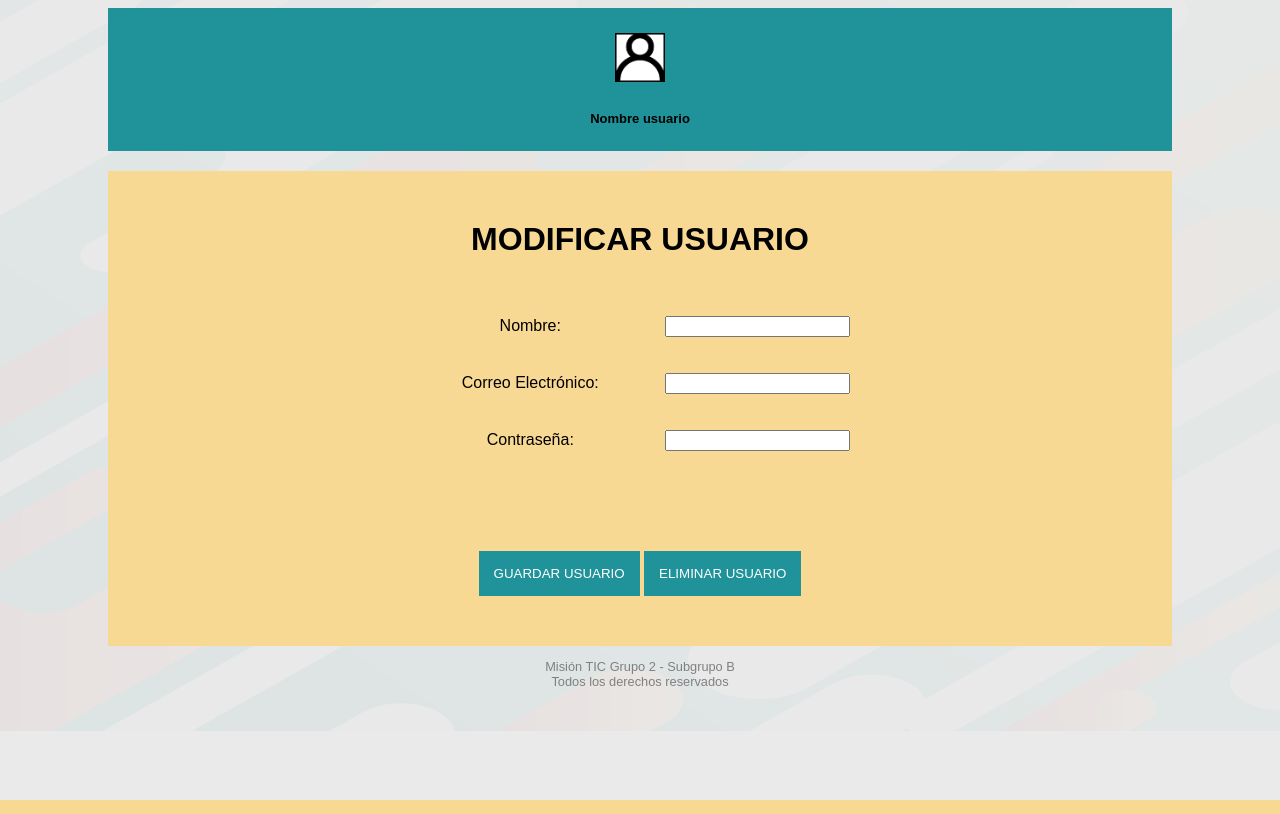
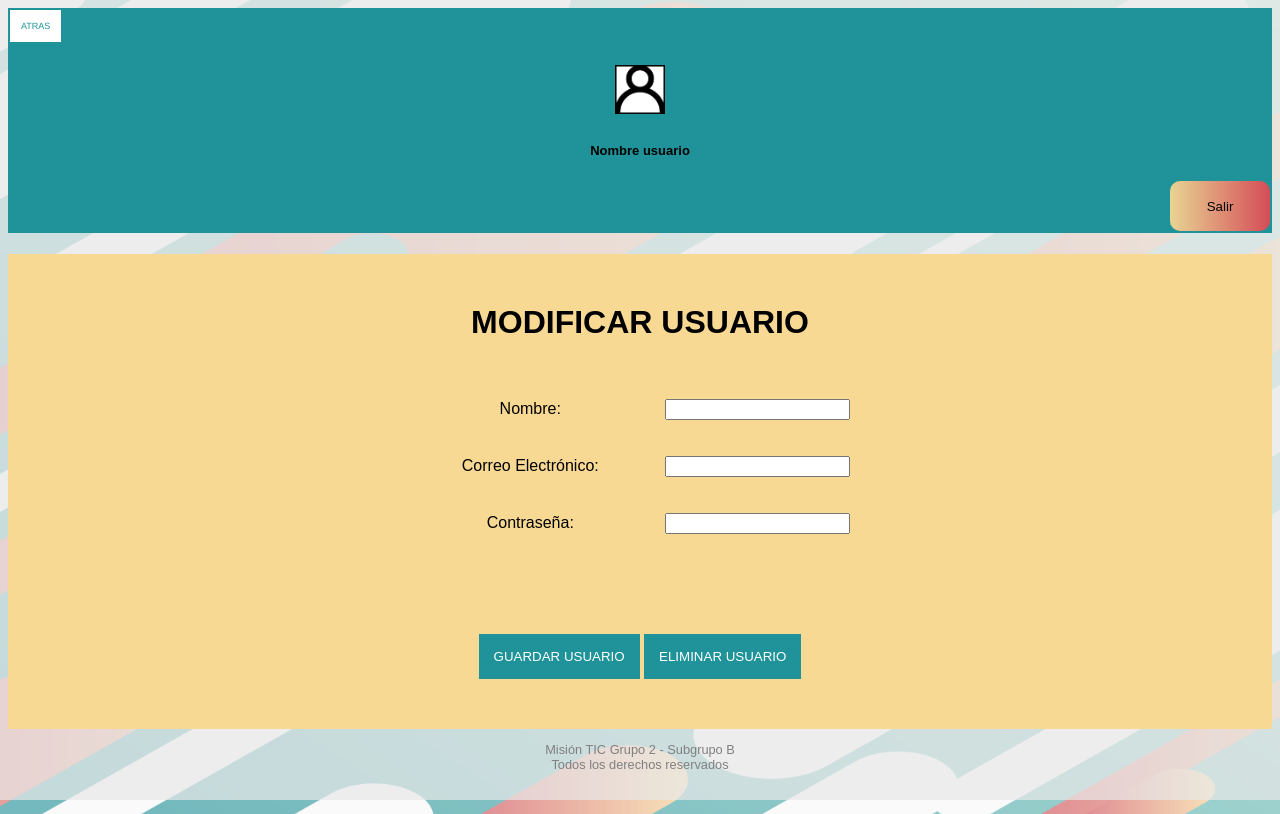
Before and after one commit to pmadrid/Backend_InventoryApp, a Flask app: page /mod-usuario in a window 1280 px wide. Run offline with Flask 2, Linux system fonts and the light colour scheme.

Commit message:
Arreglos front-end

```diff
--- a/static/Resources/CSS/mystyle.css
+++ b/static/Resources/CSS/mystyle.css
@@ -19,9 +19,9 @@
   display: block;
   background-color: rgba(232, 232, 232, 0.7);
   width: 100%;
-  height: 100vh;
+  height: 100%;
   content: "";
-  position: absolute;
+  position: fixed;
   top: 0;
   left: 0;
   z-index: -1;
@@ -34,8 +34,9 @@
 
 .login-page {
     background:var(--color-principal); /* fallback for old browsers */
+    position: relative;
     padding: 130px 0 100px;
-    margin: auto;
+    margin: 0 auto 0 auto;
     min-height: 300px;
     box-shadow: 0 0 20px 0 rgba(0, 0, 0, 0.2), 0 5px 5px 0 rgba(0, 0, 0, 0.24);
 }
@@ -50,8 +51,9 @@
   box-shadow: 0 0 20px 0 rgba(0, 0, 0, 0.2), 0 5px 5px 0 rgba(0, 0, 0, 0.24);
 }
 .form, .main-menu.m-container {
-  box-shadow: 0 0 20px 0 rgba(0, 0, 0, 0.2), 0 5px 5px 0 rgba(0, 0, 0, 0.24);
+  box-shadow: 0 0 20px 0 rgba(0, 0, 0, 0.5), 0 5px 5px 0 rgba(0, 0, 0, 0.24);
 }
+
 .form input, .main-menu input {
   outline: 0;
   background: #f2f2f2;
@@ -181,14 +183,56 @@
     text-align: center;
 }
 
-/*Boton salida*/
+/*Botones salida*/
+
+.boton1 {
+  border: 1px solid #FFFFFF; /*anchura, estilo y color borde*/
+  padding: 10px; /*espacio alrededor texto*/
+  background-color: #FFFFFF; /*color botón*/
+  color: #1F9399; /*color texto*/
+  text-decoration: none; /*decoración texto*/
+  text-transform: uppercase; /*capitalización texto*/
+  font-family: 'Helvetica', sans-serif; /*tipografía texto*/
+  cursor: pointer;
+  font-size: xx-small;
+}
+.boton1:before {
+    content: "";
+    position: absolute;
+    z-index: -1;
+    top: 0;
+    left: 0;
+    right: 0;
+    bottom: 0;
+    background: #B7ecd6;
+    border-radius: 100%;
+    -webkit-transform: scale(0);
+    transform: scale(0);
+    -webkit-transition-property: transform;
+    transition-property: transform;
+    -webkit-transition-duration: 0.3s;
+    transition-duration: 0.3s;
+    -webkit-transition-timing-function: ease-out;
+    transition-timing-function: ease-out;
+  }
+  .boton1:hover, .boton1:focus, .boton1:active {
+    color: red;
+  }
+  .boton1:hover:before, .boton1:focus:before, .boton1:active:before {
+    -webkit-transform: scale(2);
+    transform: scale(2);
+  }
+
+.salir-posición {
+  justify-content: flex-end;
+  display: flex;
+}
+
 header .salir {
     width: 100px;
     height: 50px;
-    box-align: left;
     border: none;
     border-radius: 10px;
-    vertical-align: middle;
     -webkit-transform: perspective(1px) translateZ(0);
     transform: perspective(1px) translateZ(0);
     box-shadow: 0 0 1px rgba(0, 0, 0, 0);
@@ -220,7 +264,7 @@
     transition-timing-function: ease-out;
   }
   .salir:hover, .salir:focus, .salir:active {
-    color: white;
+    color: red;
   }
   .salir:hover:before, .salir:focus:before, .salir:active:before {
     -webkit-transform: scale(2);
@@ -259,7 +303,9 @@
 }
 
 .card img {
-    max-width: 100%;
+    width: 300px;
+    height: 300px;
+    object-fit: cover;
     border-radius: 5px;
 }
 
@@ -318,13 +364,9 @@
 .producto1-unidad label{
     display: inline-block;
     width: 25%;
-    height: 50%;
-    text-align: center;
-    align-items: center;
     border-radius: 5px;
     background-color: rgb(251,217,147);
-    padding-top: 2%;
-    padding-bottom: 2.5%;
+    padding: 15px;
 
 }
 
@@ -420,9 +462,8 @@
 }
 header h1::before{
     display: block;
-    background-color: rgba(232, 232, 232, 0.7);
     width: 100%;
-    height: 100vh;
+    height: 100%;
     content: "";
     position: absolute;
     top: 0;
@@ -448,8 +489,7 @@
 .gest-usuariosj{
     background-color:  #f8d993;
     padding: 5xp ;
-    margin-left: 100px;
-    margin-right: 100px;
+    margin:auto;
 }
 
 
@@ -459,10 +499,11 @@
     margin-right: 200px;
 }
 
-.formj{text-align:center;
+.formj{
+    text-align:center;
 }
-.listaUsuariosj{text-align:center;
-
+.listaUsuariosj{
+    text-align:center;
 }
 .cajaj{
     margin-left: 200px;
@@ -519,3 +560,83 @@
 .labelj{
     width: 200px;
 }
+
+/*Usuario autenticado*/
+
+div.contenedor2 {
+    background-color:#F8D993;
+    padding:180px;
+    margin-top:7%;
+}
+.logedF2{
+    background: #1F9399;
+    height:  100px;
+    margin-left: 10px;
+    margin-right: 10px;
+    margin-bottom: -1px;
+}
+
+
+
+.centradoF2{
+    text-align:center;
+    padding:10px;}
+    center:margin:16px 0;}
+
+.logoF2{
+    padding-bottom: 1px ;
+}
+.usuarioF2{
+    font-size: small;
+    margin-top: -35px ;
+}
+
+.formF2{
+    position:fixed;
+    top:37%;
+    left:30%;
+    height:250px;
+    width:500px;
+    padding:60px;
+    border-radius:8px;
+    margin:auto;
+    background-color:rgb(183, 236, 214);
+    text-align: center;
+}
+
+.formF2 label{
+	width:250px;
+	font-weight:bold;
+	display:inline-block;
+}
+
+
+.formF2 input[type="text"]
+{
+	width:180px;
+    padding:8px 8px;
+    margin-top:2px;
+    margin-left: auto;
+    margin-right: auto;
+	border:1px solid #f6f6f6;
+	border-radius:3px;
+	background-color:#f6f6f6;
+	display:inline-block;
+}
+
+.formF2 button[type="submit"]{
+	width:180px;
+	padding:6px 6px;
+    margin-top:2px;
+    margin-left: auto;
+    margin-right: auto;
+	border:1px solid rgb(7, 0, 0);
+	border-radius:5px;
+	display:block;
+	color:#fff;
+	background-color:rgb(31, 147, 153);
+}
+
+.formF2 button[type="submit"]:hover{
+	cursor:pointer;
+}
--- a/templates/login.html
+++ b/templates/login.html
@@ -4,15 +4,12 @@
 <head>
     <meta charset="UTF-8">
     <meta name="viewport" content="width=device-width, initial-scale=1.0">
-    <title>InventoryApp</title>
+    <title>InventoryApp - Login</title>
     <link href="../static/Resources/CSS/mystyle.css" rel="stylesheet" type="text/css">
     <script src="../static/JS/script.js"></script>
 </head>
 
 <body>
-    <header>
-        <button class="salir">Salir</button>
-    </header>
     <main>
         <!--inicio de sesión y recuperación de contraseña-->
         <section class="login-page">
--- a/templates/main-menu.html
+++ b/templates/main-menu.html
@@ -4,7 +4,7 @@
 <head>
     <meta charset="UTF-8">
     <meta name="viewport" content="width=device-width, initial-scale=1.0">
-    <title>InventoryApp</title>
+    <title>InventoryApp - Menú Principal</title>
     <link href="../static/Resources/CSS/mystyle.css" rel="stylesheet" type="text/css">
     <script src="../static/JS/script.js"></script>
 
--- a/templates/modificarUsuario.html
+++ b/templates/modificarUsuario.html
@@ -4,7 +4,7 @@
 <head>
     <meta charset="UTF-8">
     <meta name="viewport" content="width=device-width, initial-scale=1.0">
-    <title>Modificar Usuario</title>
+    <title>InventoryApp - Modificar Usuario</title>
     <link href="../static/Resources/CSS/mystyle.css" rel="stylesheet" type="text/css">
     <script src="../static/JS/script.js"></script>
 
@@ -13,11 +13,15 @@
 </head>
 <body>
     <header>
-        <div class="logedj">
+        <div class="logedj1">
+            <a href="{{ url_for('menu') }}"><button role = "link1"  class="boton1">Atras</button></a>
             <p class = "centradoj">
                 <img class = "logoj"  src = "../static/Images/usuario.png" width="50" height="50" >
                 <h2 class = "centradoj usuarioj" >Nombre usuario</h2>
             </p>
+            <div class="salir-posición">
+                <button class="salir">Salir</button>
+            </div>
         </div>
     </header>
     <main class = "gest-usuariosj">
--- a/templates/pagina-unitaria-producto.html
+++ b/templates/pagina-unitaria-producto.html
@@ -1,5 +1,5 @@
 <!DOCTYPE html>
-<html lang="en">
+<html lang="esp">
 <head>
     <meta charset="UTF-8">
     <meta name="viewport" content="width=device-width, initial-scale=1.0">
@@ -10,10 +10,14 @@
 <body>
     <header>
         <div class="logedj1">
+            <a href="{{ url_for('menu') }}"><button role = "link1"  class="boton1">Atras</button></a>
             <p class = "centradoj">
                 <img class = "logoj"  src = "../static/Images/usuario.png" width="50" height="50" >
                 <h2 class = "centradoj usuarioj" >Nombre usuario</h2>
             </p>
+            <div class="salir-posición">
+                <button class="salir">Salir</button>
+            </div>
         </div>
     </header>
     <main>
```
Also changed, not shown: templates/CrearUsuario.html (+6 -2 lines), templates/GestionarUsuarios.html (+6 -2 lines), templates/busca-producto.html (+7 -2 lines), templates/lista-productos.html (+25 -20 lines), static/Images/Logo_v1.png (deleted).
